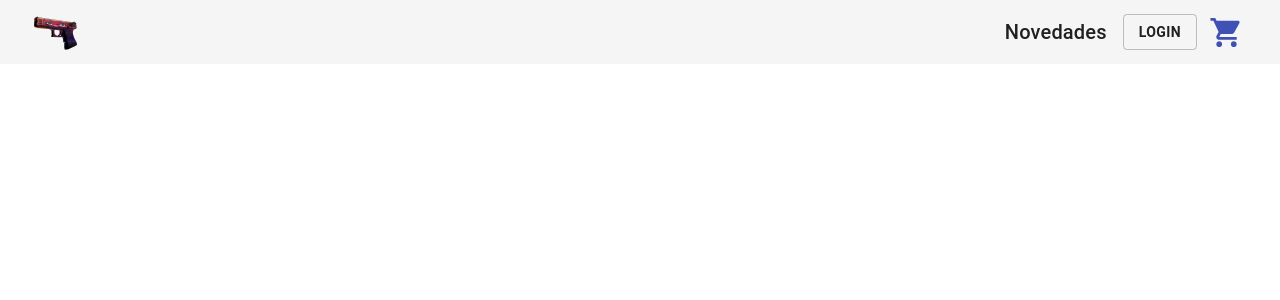
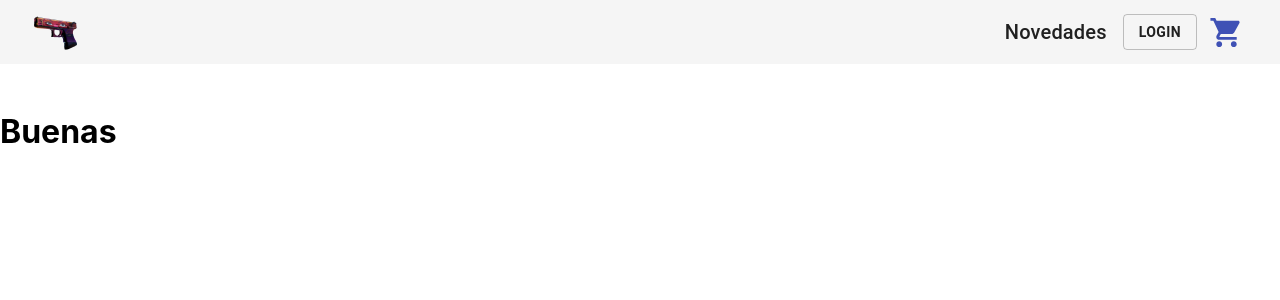
Before and after one commit to agustinsps/skin-store, a React (Create React App) app: page / in a window 1280 px wide. Shown: the top 300 px of the page. Built offline with nearby package versions, Linux system fonts and the light colour scheme.

Commit message:
Agregue el ItemListContainer

```diff
--- a/public/index.html
+++ b/public/index.html
@@ -2,24 +2,12 @@
 <html lang="en">
   <head>
     <meta charset="utf-8" />
-    <link rel="icon" href="%PUBLIC_URL%/favicon.ico" />
     <meta name="viewport" content="width=device-width, initial-scale=1" />
     <meta name="theme-color" content="#000000" />
     <meta
       name="description"
       content="Web site created using create-react-app"
     />
-
-    <link rel="manifest" href="%PUBLIC_URL%/manifest.json" />
-    <!--
-      Notice the use of %PUBLIC_URL% in the tags above.
-      It will be replaced with the URL of the `public` folder during the build.
-      Only files inside the `public` folder can be referenced from the HTML.
-
-      Unlike "/favicon.ico" or "favicon.ico", "%PUBLIC_URL%/favicon.ico" will
-      work correctly both with client-side routing and a non-root public URL.
-      Learn how to configure a non-root public URL by running `npm run build`.
-    -->
     <title>Skin Store</title>
   </head>
   <body>
--- a/src/App.jsx
+++ b/src/App.jsx
@@ -1,11 +1,13 @@
 
 import './App.css';
 import NavBar from './components/NavBar/NavBar';
+import ItemListContainer from './components/ItemListContainer/ItemListContainer';
 
 function App() {
   return (
     <div className = 'contenedor'>
       <NavBar/>
+      <ItemListContainer/>
     </div>
   );
 }
--- /dev/null
+++ b/src/components/ItemListContainer/ItemListContainer.jsx
@@ -0,0 +1,12 @@
+
+
+
+function ItemListContainer() {
+    return (
+              <>
+               <h1>Buenas</h1>
+              </>
+    )
+}
+
+export default ItemListContainer
--- a/src/components/NavBar/NavBar.jsx
+++ b/src/components/NavBar/NavBar.jsx
@@ -4,7 +4,7 @@ import AppBar from '@material-ui/core/AppBar';
 import Toolbar from '@material-ui/core/Toolbar';
 import Typography from '@material-ui/core/Typography';
 import Button from '@material-ui/core/Button';
-import CartWidget from '../CartWidget';
+import CartWidget from '../CartWidget/CartWidget';
 
 const useStyles = makeStyles((theme) => ({
   root: {
```
Also changed, not shown: src/components/CartWidget/CartWidget.jsx (renamed from src/components/CartWidget.jsx).
